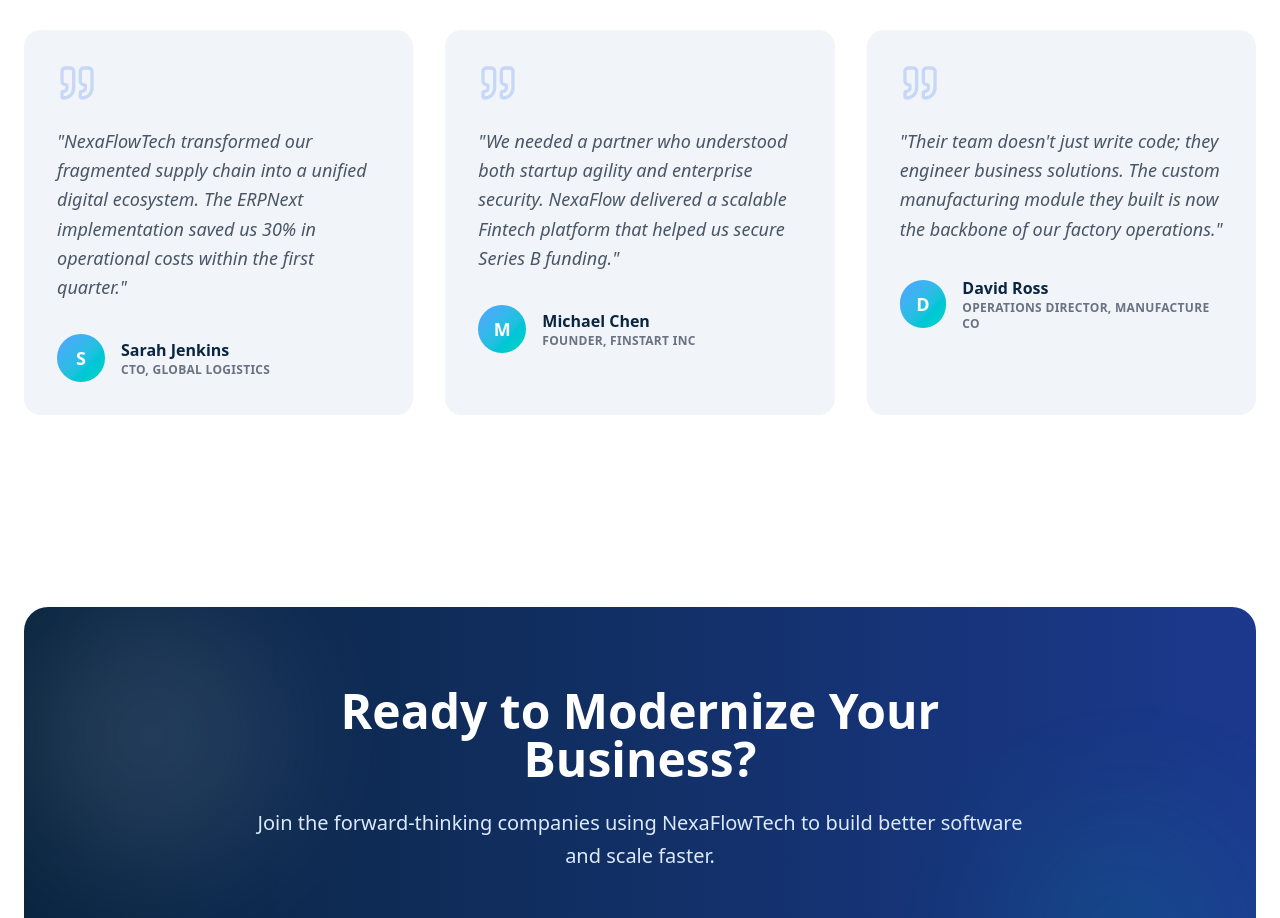
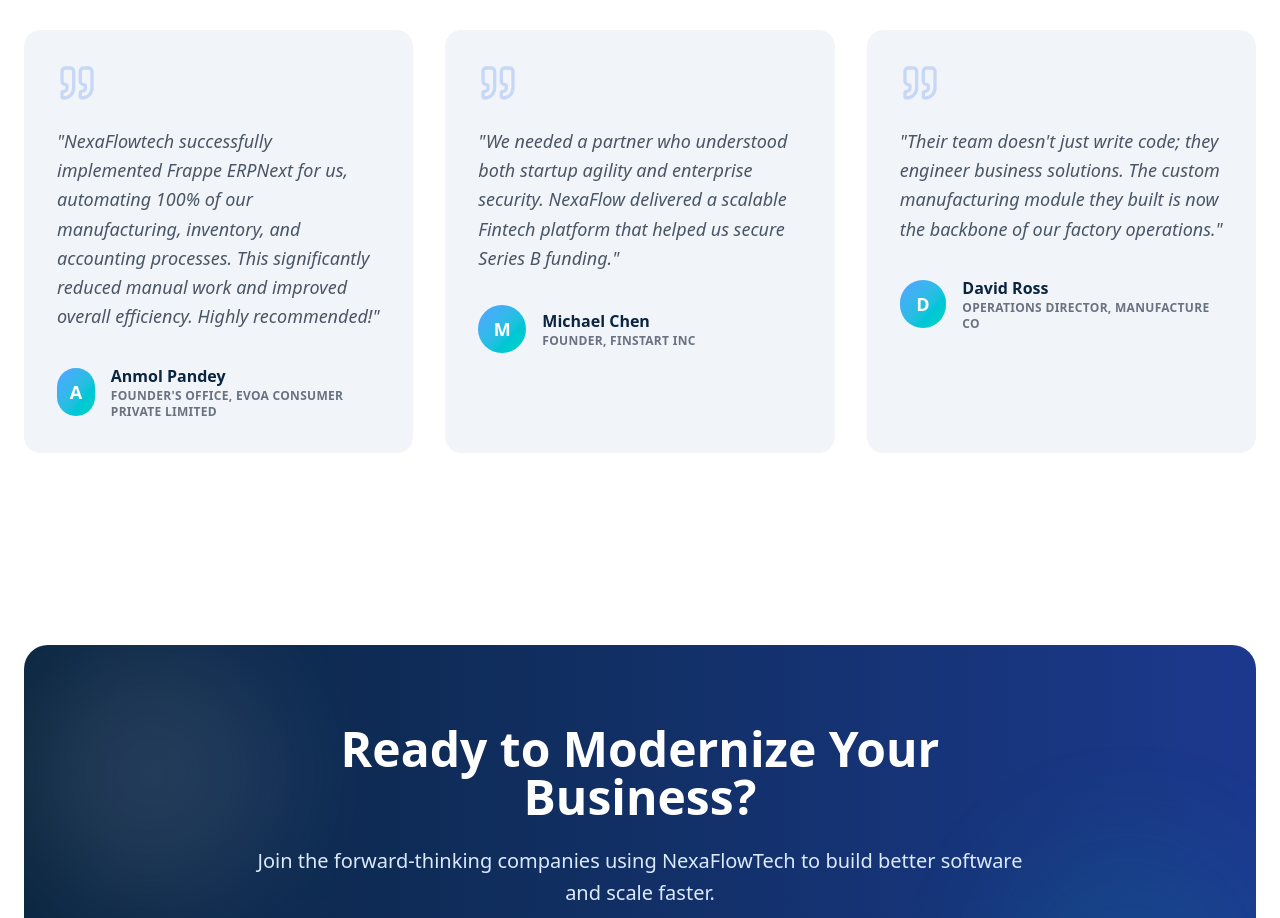
Before and after one commit to nexaflowtech/nexa-website, a Next.js app: page / in a window 1280 px wide. Shown: the part 10360-11278 px from the top of the page. Built offline with nearby package versions, Linux system fonts and the light colour scheme.

Commit message:
Testimonial

```diff
--- a/src/components/home/Testimonials.tsx
+++ b/src/components/home/Testimonials.tsx
@@ -6,10 +6,10 @@
 
 const testimonials = [
     {
-        quote: "NexaFlowTech transformed our fragmented supply chain into a unified digital ecosystem. The ERPNext implementation saved us 30% in operational costs within the first quarter.",
-        author: "Sarah Jenkins",
-        role: "CTO, Global Logistics",
-        image: "/images/testimonials/avatar-1.jpg" // Placeholder path
+        quote: "NexaFlowtech successfully implemented Frappe ERPNext for us, automating 100% of our manufacturing, inventory, and accounting processes. This significantly reduced manual work and improved overall efficiency. Highly recommended!",
+        author: "Anmol Pandey",
+        role: "Founder's Office, Evoa Consumer Private Limited",
+        image: "/images/anmol.jpeg" // Placeholder path
     },
     {
         quote: "We needed a partner who understood both startup agility and enterprise security. NexaFlow delivered a scalable Fintech platform that helped us secure Series B funding.",
```
Also changed, not shown: public/anmol.jpeg (added).
